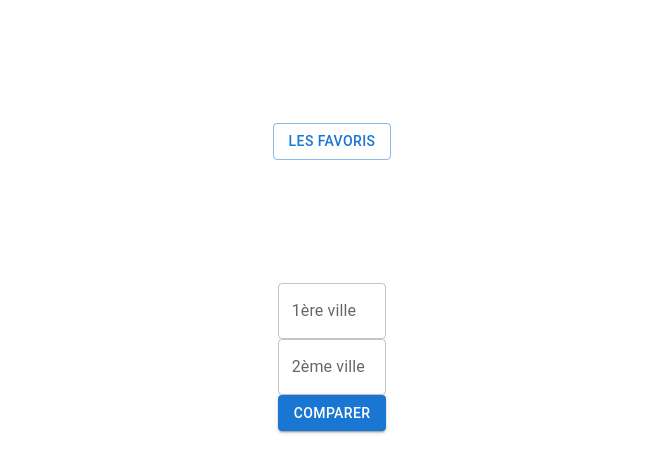
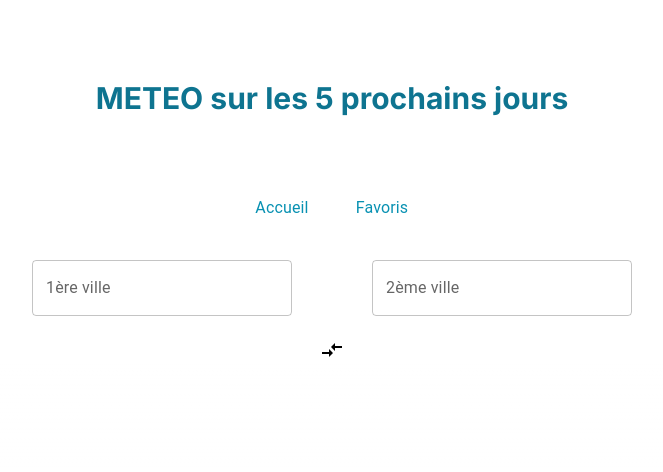
Before and after one commit to SonDenys/Openweather-frontend, a Next.js app: page / in a window 1280 px wide. Shown: the top 472 px of the page, without its empty margins (308-971 px from the left). Built offline with nearby package versions, Linux system fonts and the light colour scheme.

Commit message:
updatecss

```diff
--- /dev/null
+++ b/components/AccountMenuComponent.tsx
@@ -0,0 +1,41 @@
+import * as React from "react";
+import Box from "@mui/material/Box";
+import Typography from "@mui/material/Typography";
+import Link from "next/link";
+
+export default function AccountMenuComponent() {
+  return (
+    <React.Fragment>
+      <Box
+        sx={{
+          display: "flex",
+          alignItems: "center",
+          textAlign: "center",
+          marginTop: 10,
+        }}
+      >
+        <Link href="/">
+          <div>
+            <Typography
+              sx={{ minWidth: 100 }}
+              className="cursor-pointer text-cyan-600"
+            >
+              Accueil
+            </Typography>
+          </div>
+        </Link>
+
+        <Link href="/favoritesPage">
+          <div>
+            <Typography
+              sx={{ minWidth: 100 }}
+              className="cursor-pointer text-cyan-600"
+            >
+              Favoris
+            </Typography>
+          </div>
+        </Link>
+      </Box>
+    </React.Fragment>
+  );
+}
--- /dev/null
+++ b/components/CityCardComponent.tsx
@@ -0,0 +1,35 @@
+import * as React from "react";
+import Card from "@mui/material/Card";
+import CardContent from "@mui/material/CardContent";
+import CardMedia from "@mui/material/CardMedia";
+import Typography from "@mui/material/Typography";
+import { Button, CardActionArea, CardActions } from "@mui/material";
+
+export default function CityCardComponent() {
+  return (
+    <Card sx={{ maxWidth: 345 }}>
+      <CardActionArea>
+        <CardMedia
+          component="img"
+          height="140"
+          image="/static/images/cards/contemplative-reptile.jpg"
+          alt="green iguana"
+        />
+        <CardContent>
+          <Typography gutterBottom variant="h5" component="div">
+            Lizard
+          </Typography>
+          <Typography variant="body2" color="text.secondary">
+            Lizards are a widespread group of squamate reptiles, with over 6,000
+            species, ranging across all continents except Antarctica
+          </Typography>
+        </CardContent>
+      </CardActionArea>
+      <CardActions>
+        <Button size="small" color="primary">
+          Share
+        </Button>
+      </CardActions>
+    </Card>
+  );
+}
--- /dev/null
+++ b/components/LayoutComponent.tsx
@@ -0,0 +1,20 @@
+import React from "react";
+import AccountMenuComponent from "./AccountMenuComponent";
+import { inter } from "@/pages/favoritesPage";
+
+interface LayoutInterface {
+  children: any;
+}
+export default function LayoutComponent(props: LayoutInterface) {
+  return (
+    <div
+      className={`bg-white flex flex-col justify-center items-center ${inter.className}`}
+    >
+      <div className="mt-20 text-cyan-700 font-bold text-3xl">
+        METEO sur les 5 prochains jours
+      </div>
+      <AccountMenuComponent />
+      {props.children}
+    </div>
+  );
+}
--- a/components/NextTrip.tsx
+++ b/components/NextTrip.tsx
@@ -1,26 +1,64 @@
+import * as React from "react";
+import CardContent from "@mui/material/CardContent";
+import Typography from "@mui/material/Typography";
+import { CardActionArea } from "@mui/material";
+import LocationCityIcon from "@mui/icons-material/LocationCity";
+import SportsScoreIcon from "@mui/icons-material/SportsScore";
+import ThermostatIcon from "@mui/icons-material/Thermostat";
+
 export interface nextTripProps {
   cityName: string;
   score: number;
   temperature: number;
   humidity: number;
   clouds: number;
+  image?: string;
+  handleAddFavorite?: any;
 }
 
 export default function NextTrip(props: nextTripProps) {
   return (
-    <>
-      <div className="text-gray-900">
-        <h2>Ta prochaine destination !</h2>
+    <div className="text-cyan-700 text-center">
+      <CardActionArea>
+        {/* <CardMedia
+          component="img"
+          height="140"
+          image="/static/images/cards/contemplative-reptile.jpg"
+          alt="green iguana"
+        /> */}
+        <CardContent>
+          <div className="">
+            <Typography gutterBottom variant="h5" component="div">
+              Ta prochaine destination est {props.cityName} ✨ !
+            </Typography>
+          </div>
+
           <div>
+            <Typography variant="body2" color="text.secondary">
+              <div className="flex justify-center text-gray-700">
+                <LocationCityIcon />
                 <div>Ville : {props.cityName}</div>
+              </div>
+
+              <div className="flex justify-center text-gray-700">
+                <ThermostatIcon />
                 <div>Température : {props.temperature.toFixed(0)}°C</div>
-          <div>Humidité : {props.humidity}%</div>
-          <div>Taux de nuage : {props.clouds}%</div>
               </div>
+
+              <div className="pl-1 text-gray-700">
+                💧 Humidité : {props.humidity}%
               </div>
-      <div>
-        <div>Score : {props.score}</div>
+              <div className="pl-1 text-gray-700">
+                ☁ Taux de nuage : {props.clouds}%
               </div>
-    </>
+              <div className="flex justify-center text-emerald-700 mt-2">
+                <SportsScoreIcon />
+                <div className="font-bold text-lg">Score : {props.score}</div>
+              </div>
+            </Typography>
+          </div>
+        </CardContent>
+      </CardActionArea>
+    </div>
   );
 }
--- a/components/autoCompleteComponent.tsx
+++ /dev/null
@@ -1,47 +0,0 @@
-import { getSuggestions } from "@/helpers/getSuggestions";
-import { Autocomplete, TextField } from "@mui/material";
-import { useState } from "react";
-
-const fetchSuggestions = (cityName: string) => {
-  try {
-    const result = getSuggestions(cityName);
-    return result;
-  } catch (error) {
-    console.log(error);
-  }
-};
-
-const AutocompleteComponent = () => {
-  // État local pour stocker la valeur courante de l'entrée de recherche
-  const [searchCity, setSearchCity] = useState("");
-  // État local pour stocker les suggestions de villes retournées par l'API
-  const [suggestions, setSuggestions] = useState([]);
-
-  // Fonction appelée lorsqu'un utilisateur saisit ou modifie une recherche
-  const handleInputChange = async (event: any, value: any) => {
-    setSearchCity(value);
-    if (value.length > 2) {
-      const suggestions = await fetchSuggestions(value);
-      setSuggestions(suggestions);
-    }
-  };
-
-  return (
-    <Autocomplete
-      freeSolo
-      options={suggestions}
-      inputValue={searchCity}
-      onInputChange={handleInputChange}
-      renderInput={(params) => (
-        <TextField
-          {...params}
-          label="Recherche de ville"
-          variant="outlined"
-          value={searchCity}
-        />
-      )}
-    />
-  );
-};
-
-export default AutocompleteComponent;
--- a/package.json
+++ b/package.json
@@ -11,6 +11,9 @@
   "dependencies": {
     "@emotion/react": "^11.10.6",
     "@emotion/styled": "^11.10.6",
+    "@fortawesome/fontawesome-svg-core": "^6.4.0",
+    "@fortawesome/free-solid-svg-icons": "^6.4.0",
+    "@fortawesome/react-fontawesome": "^0.2.0",
     "@mui/icons-material": "^5.11.16",
     "@mui/material": "^5.12.1",
     "@types/node": "18.15.13",
@@ -22,6 +25,8 @@
     "postcss": "8.4.23",
     "react": "18.2.0",
     "react-dom": "18.2.0",
+    "react-loader-spinner": "^5.3.4",
+    "react-tooltip": "^5.11.1",
     "tailwindcss": "3.3.1",
     "typescript": "5.0.4"
   }
--- a/pages/_document.tsx
+++ b/pages/_document.tsx
@@ -4,7 +4,7 @@ export default function Document() {
   return (
     <Html lang="en">
       <Head />
-      <body>
+      <body className="bg-white">
         <Main />
         <NextScript />
       </body>
--- a/pages/favoritesPage.tsx
+++ b/pages/favoritesPage.tsx
@@ -1,14 +1,15 @@
 import { deleteFavorites, getFavorites } from "@/helpers/favorites";
 import { useEffect, useState } from "react";
 import { Inter } from "next/font/google";
-import Link from "next/link";
-import { Button, ToggleButton } from "@mui/material";
+import Loader from "react-loader-spinner";
 import DeleteForeverIcon from "@mui/icons-material/DeleteForever";
+import LayoutComponent from "@/components/LayoutComponent";
 
 export const inter = Inter({ subsets: ["latin"] });
 
 export default function favoritesPage() {
   const [favorites, setFavorites] = useState([]);
+  const [isLoading, setIsLoading] = useState(true);
 
   useEffect(() => {
     const fetchData = async () => {
@@ -16,6 +17,7 @@ export default function favoritesPage() {
         const response = await getFavorites();
         if (response && response.data) {
           setFavorites(response.data.favorites);
+          setIsLoading(false);
         }
       } catch (error) {
         console.log(error);
@@ -29,22 +31,20 @@ export default function favoritesPage() {
       await deleteFavorites(cityName);
       const newResponse = await getFavorites();
       if (newResponse && newResponse.data) {
-        setFavorites(newResponse.data.favorite);
+        setFavorites(newResponse.data.favorites);
       }
     } catch (error) {
       console.log(error);
     }
   };
 
-  return (
-    <main
-      className={`bg-white flex min-h-screen flex-col items-center justify-evenly ${inter.className}`}
-    >
-      <Link href="/">
-        <div>
-          <Button variant="outlined">Accueil</Button>
+  return isLoading ? (
+    <div className="flex justify-center text-center content-center">
+      isLoading....
     </div>
-      </Link>
+  ) : (
+    <LayoutComponent>
+      <main>
         <div className="text-gray-900">
           {favorites && favorites.length > 0 ? (
             favorites.map((favorite: any) => (
@@ -62,5 +62,6 @@ export default function favoritesPage() {
           )}
         </div>
       </main>
+    </LayoutComponent>
   );
 }
--- a/pages/index.tsx
+++ b/pages/index.tsx
@@ -1,13 +1,15 @@
 import { Inter } from "next/font/google";
-import { Button, TextField, Autocomplete } from "@mui/material";
+import { TextField, Autocomplete, Card, CardActions } from "@mui/material";
 import { useState } from "react";
 import { chooseNextTrip } from "@/helpers/chooseNextTrip";
 import { useRouter } from "next/router";
-import Link from "next/link";
-
+import { Tooltip } from "react-tooltip";
 import { addFavorite } from "@/helpers/favorites";
 import NextTrip from "@/components/NextTrip";
 import { getSuggestions } from "@/helpers/getSuggestions";
+import LayoutComponent from "@/components/LayoutComponent";
+import CompareArrowsIcon from "@mui/icons-material/CompareArrows";
+import AddCircleOutlineIcon from "@mui/icons-material/AddCircleOutline";
 
 const inter = Inter({ subsets: ["latin"] });
 
@@ -71,17 +73,14 @@ export default function Home() {
   };
 
   return (
-    <main
-      className={`bg-white flex min-h-screen flex-col items-center justify-evenly ${inter.className}`}
-    >
-      <Link href="/favoritesPage">
-        <div>
-          <Button variant="outlined">Les favoris</Button>
-        </div>
-      </Link>
-
-      <div className="">
+    <LayoutComponent>
+      <main className="pt-10 ">
+        <div className="flex">
           <Autocomplete
+            sx={{
+              minWidth: 300,
+              paddingRight: 5,
+            }}
             freeSolo
             options={suggestions}
             inputValue={city1}
@@ -96,15 +95,9 @@ export default function Home() {
               />
             )}
           />
-        {/* <TextField
-          id="city1"
-          label="1ère ville"
-          variant="standard"
-          value={city1}
-          onChange={(event) => setCity1(event.target.value)}
-        /> */}
 
           <Autocomplete
+            sx={{ minWidth: 300, paddingLeft: 5 }}
             freeSolo
             options={suggestions}
             inputValue={city2}
@@ -119,25 +112,21 @@ export default function Home() {
               />
             )}
           />
+        </div>
 
-        {/* <TextField
-          id="city2"
-          label="2ème ville"
-          variant="standard"
-          value={city2}
-          onChange={(event) => setCity2(event.target.value)}
-        /> */}
-        <Button
-          variant="contained"
-          className="bg-slate-500"
+        <div className="text-center mt-5">
+          <CompareArrowsIcon
             onClick={() => handleChooseNextTrip(city1, city2)}
-        >
-          Comparer
-        </Button>
+            className="cursor-pointer"
+          />
         </div>
+
+        <div id="react-tooltip-root"></div>
+
         <div>
           {nextTrip && (
-          <div className="">
+            <>
+              <Card sx={{ minWidth: 345, marginTop: 5 }}>
                 <NextTrip
                   cityName={nextTrip.city}
                   score={nextTrip.score}
@@ -145,16 +134,29 @@ export default function Home() {
                   humidity={nextTrip.humidity}
                   clouds={nextTrip.clouds}
                 />
-            <Button
-              variant="outlined"
+                <CardActions>
+                  <div className="m-auto">
+                    {/* <Button
+                      size="small"
+                      color="primary"
                       onClick={() => handleAddFavorite(nextTrip.city)}
+                      className="text-cyan-700 text-xs"
                     >
                       Ajouter en favoris
-            </Button>
+                    </Button> */}
+
+                    <AddCircleOutlineIcon
+                      onClick={() => handleAddFavorite(nextTrip.city)}
+                      className="text-cyan-700 cursor-pointer"
+                    />
                   </div>
+                </CardActions>
+              </Card>
+            </>
           )}
         </div>
         <p>{errorMessage}</p>
       </main>
+    </LayoutComponent>
   );
 }
```
Also changed, not shown: 2 other files (tests, documents, lock files or other folders). Lines whose indentation alone changed are shown as unchanged.
